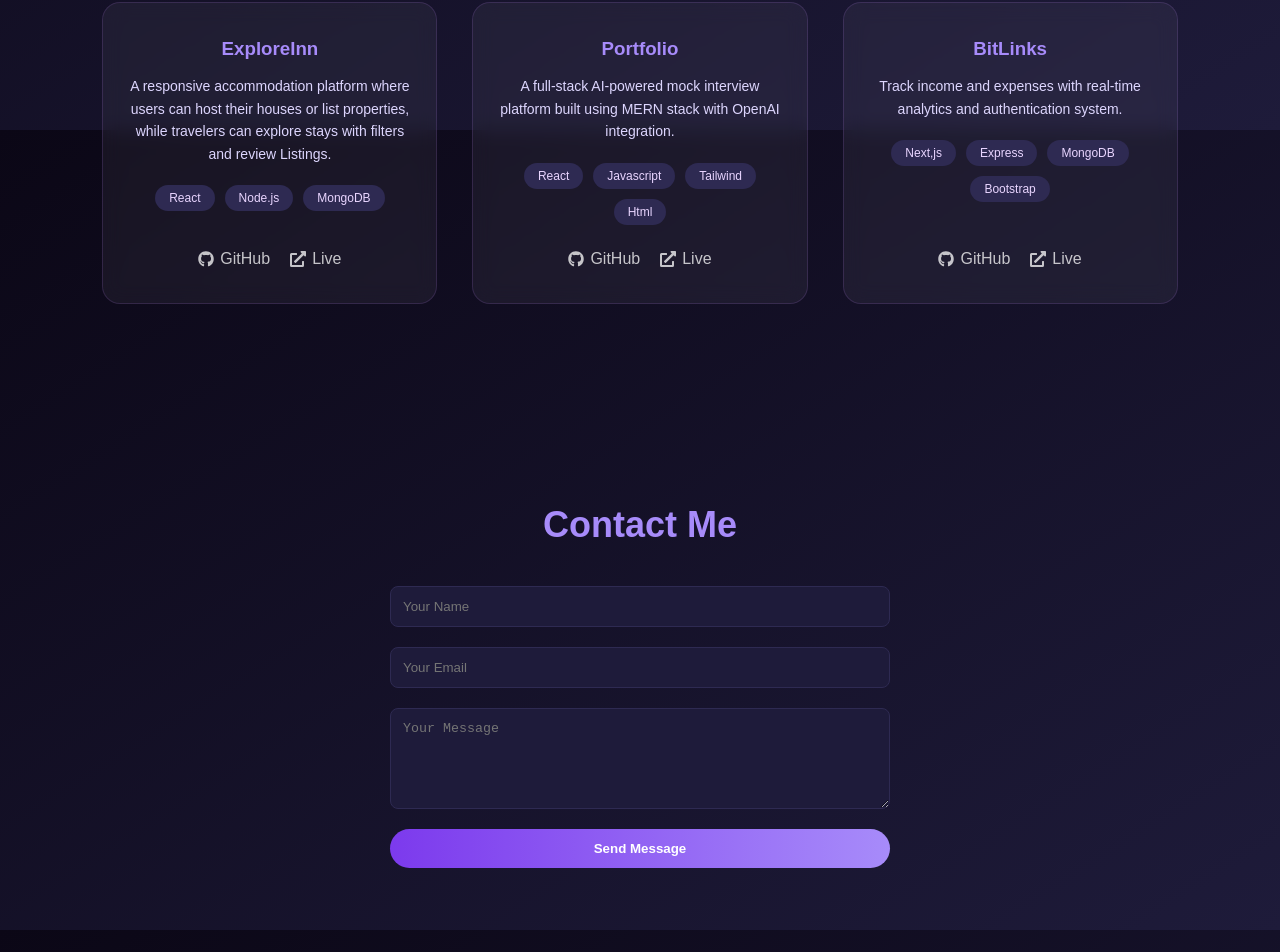
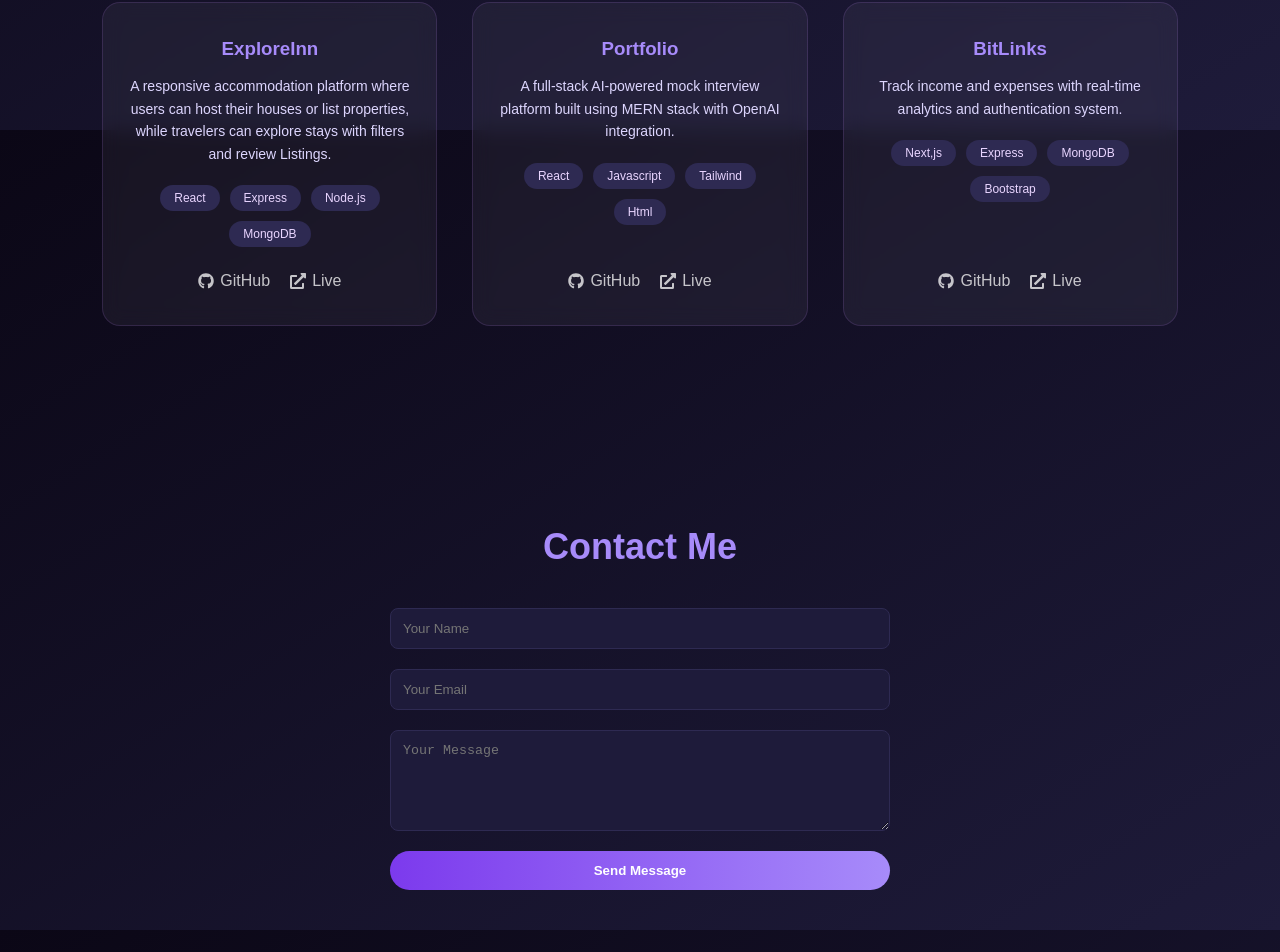
Before and after one commit to shrutika-gawande/Portfolio_SPCL, a React (Vite) app: page / in a window 1280 px wide. Shown: the part 1470-2422 px from the top of the page. Built offline with nearby package versions, Linux system fonts and the light colour scheme.

Commit message:
Updated project links

```diff
--- a/src/components/Project.jsx
+++ b/src/components/Project.jsx
@@ -8,7 +8,7 @@ function Projects() {
       title: "ExploreInn",
       description:
         "A responsive accommodation platform where users can host their houses or list properties, while travelers can explore stays with filters and review Listings.",
-      tech: ["React", "Node.js", "MongoDB"],
+      tech: ["React", "Express", "Node.js", "MongoDB"],
       github: "https://github.com/shrutika-gawande/ExploreInn",
       live: "https://exploreinn-lgne.onrender.com/listings"
     },
@@ -17,7 +17,7 @@ function Projects() {
       description:
         "A full-stack AI-powered mock interview platform built using MERN stack with OpenAI integration.",
       tech: ["React", "Javascript", "Tailwind", "Html"],
-      github: "https://github.com/shrutika-gawande/portfolio",
+      github: "https://github.com/shrutika-gawande/portfolio/tree/main/portfolio",
       live: "https://portfolio-delta-gold-27.vercel.app/"
     },
     {
```
